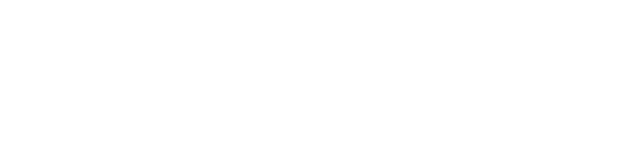
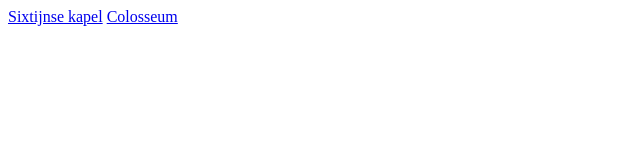
Before and after one commit to julyan98/julyan98.github.io, a plain HTML site: page index.html in a window 1280 px wide. Shown: the whole page, without its empty margins (0-640 px from the left). Drawn offline with Linux system fonts and the light colour scheme.

Commit message:
Update index.html

```diff
--- a/index.html
+++ b/index.html
@@ -1 +1,9 @@
+
+<html>
 <title>romeapp</title>
+
+<a href="julyan98.github.io/sixtijnsekapel.html">Sixtijnse kapel</a>
+
+<a href="julyan98.github.io/coloseum.html">Colosseum</a>
+
+</html>
```
